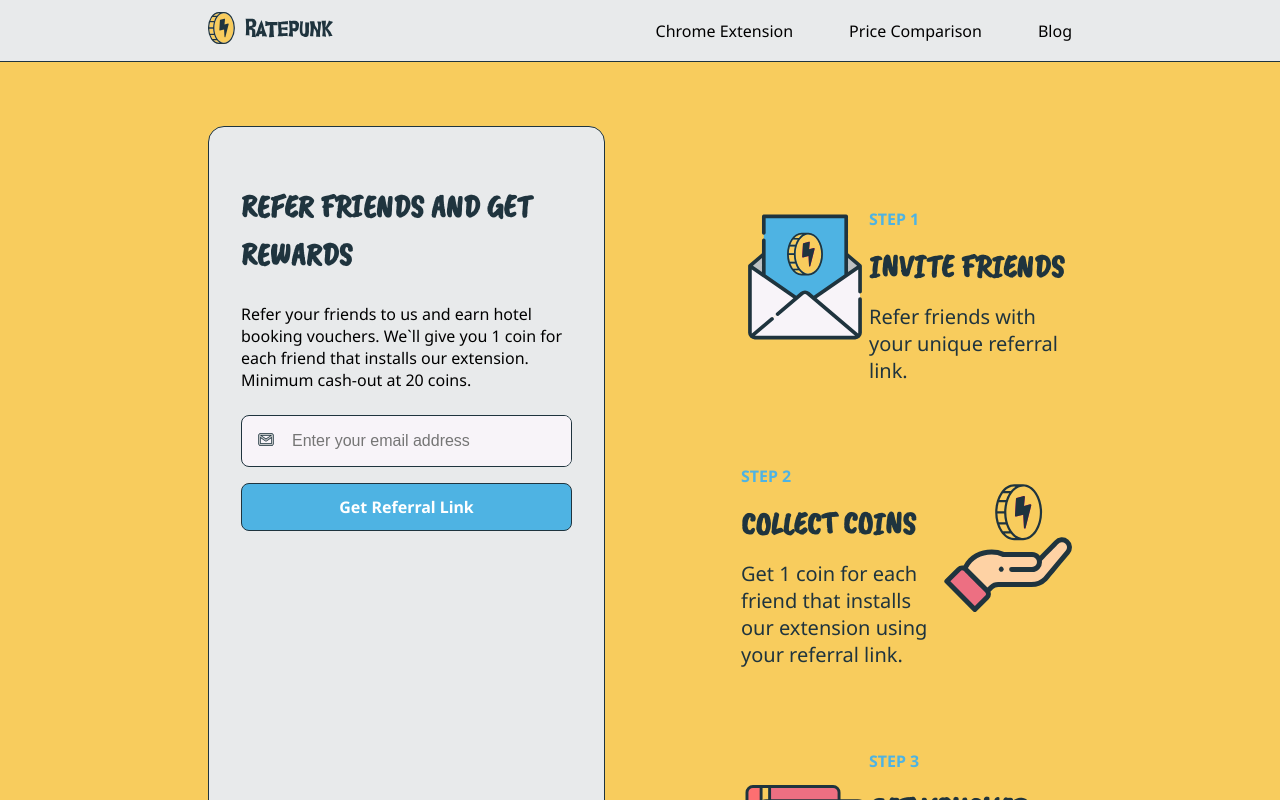
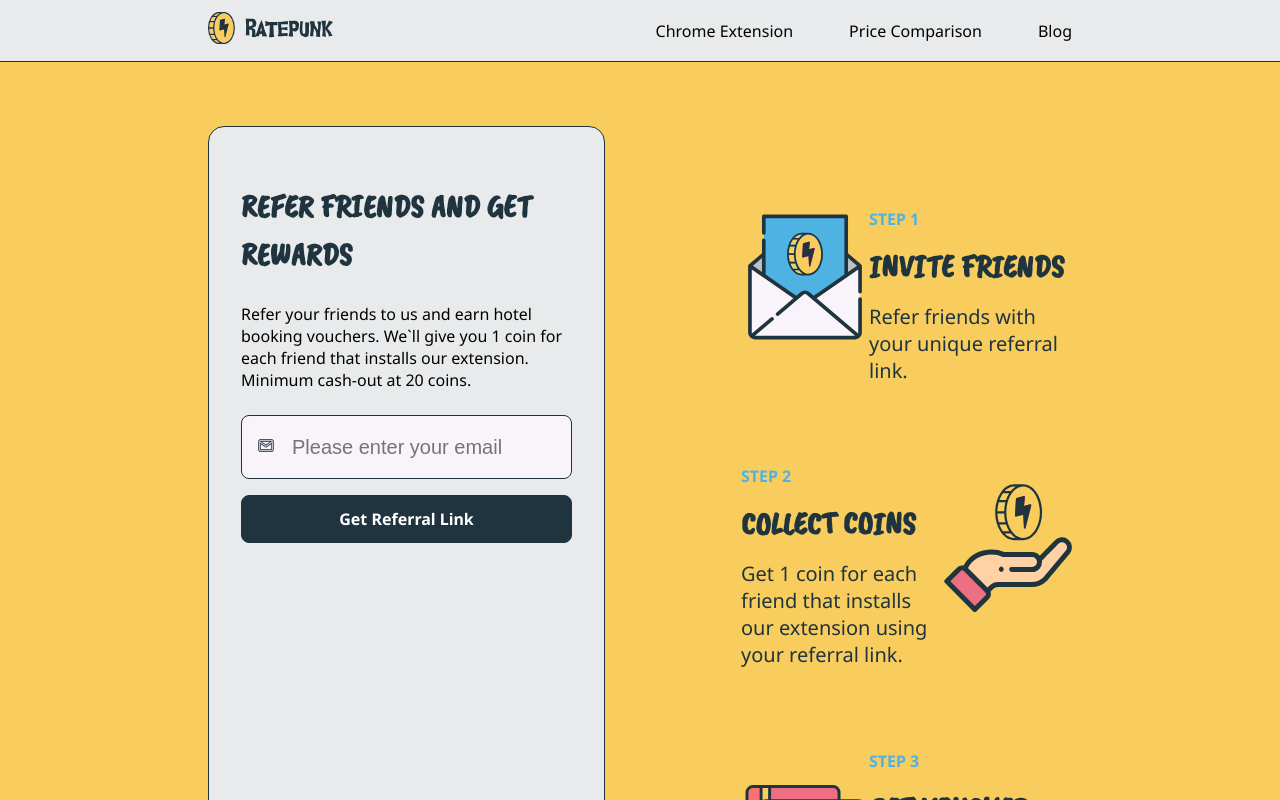
Before and after one commit to ImantasPrecas/reate-punk-fe-assignment, a Next.js app: page / in a window 1280 px wide. Shown: the top 800 px of the page. Built offline with nearby package versions, Linux system fonts and the light colour scheme.

Commit message:
send email to jsonBin endpoint, and show success and error messages, copy button works

```diff
--- a/package.json
+++ b/package.json
@@ -14,7 +14,9 @@
     "@types/react-dom": "18.2.5",
     "eslint": "8.42.0",
     "eslint-config-next": "13.4.5",
+    "install": "^0.13.0",
     "next": "13.4.5",
+    "npm": "^9.7.1",
     "react": "18.2.0",
     "react-dom": "18.2.0",
     "sass": "^1.63.4",
--- a/src/components/Footer/Footer.tsx
+++ b/src/components/Footer/Footer.tsx
@@ -66,7 +66,7 @@ const Footer = (props: Props) => {
 						<div>
 							<h4 className={styles.links_title}>Contact</h4>
 							<div className={styles.email}>
-								{/* <Image src={emailIcon} alt='email icon' /> */}
+								<Image src={emailIcon} alt='email icon' />
 								<a href='mailto:hi@ratepunk.com'>
 									<Image src={emailIcon} alt='email icon' />{' '}
 									<span>hi@ratepunk.com</span>
--- a/src/components/Navbar/Navbar.tsx
+++ b/src/components/Navbar/Navbar.tsx
@@ -1,4 +1,5 @@
 'use client';
+
 import { useState } from 'react';
 import styles from '@/styles/navbar.module.scss';
 import Image from 'next/image';
--- a/src/components/ReferSection/ReferCard.tsx
+++ b/src/components/ReferSection/ReferCard.tsx
@@ -1,15 +1,84 @@
 'use client';
-import { useState } from 'react';
+import { FormEvent, useState } from 'react';
+import useInput from '@/hooks/useInput';
+
 import styles from '@/styles/refer_card.module.scss';
 import Image from 'next/image';
 
 import emailIcon from '@/assets/email.svg';
 import confirmIcon from '@/assets/success.svg';
 
+const URI = 'https://api.jsonbin.io/v3/b';
+const BIN_ID = '64915aca9d312622a37284f3';
+const API_KEY = '$2b$10$kXqx9.5jH7Av.Q/QfvZaCuu5g2mElY95L80kx.EqJMXdgovA5/7AW';
+
 type Props = {};
 const ReferCard = (props: Props) => {
+	const [isCopied, setIsCopied] = useState(false);
 	const [emailConfirmed, setEmailConfirmed] = useState(false);
-	const [emailError, setEmailError] = useState(false);
+	const [isLoading, setIsLoading] = useState(false);
+	const [referralLink, setReferralLink] = useState('');
+	const [fetchError, setFetchError] = useState<null | string>(null);
+
+	const placeholderText = 'Please enter your email';
+
+	const {
+		value: enteredEmail,
+		isValid: enteredEmailIsValid,
+		hasError: emailInputHasError,
+		errorMessage: emailErrorMessage,
+		valueChangeHandler: handleEmailChange,
+		inputBlurHandler: emailBlurHandler,
+	} = useInput('email');
+
+	const sendEmail = async (url: string, data: { email: string }) => {
+		const response = await fetch(url, {
+			method: 'PUT',
+			headers: {
+				'Content-Type': 'application/json',
+				'X-Master-Key': API_KEY,
+				'X-Bin-Name': 'RatePunk',
+			},
+			body: JSON.stringify(data),
+		});
+
+		return response;
+	};
+
+	const formSubmitHandler = (e: FormEvent) => {
+		e.preventDefault();
+		setIsLoading(true);
+		sendEmail(`${URI}/${BIN_ID}`, { email: enteredEmail })
+			.then((respData) => {
+				if (respData) {
+					setIsLoading(false);
+				}
+				if (respData.status === 401) {
+					setFetchError('someting went wrong, please try again later...');
+					return;
+				}
+				if (respData.status === 200) {
+					setEmailConfirmed(true);
+					const data = respData
+						.json()
+						.then((data) => {
+							setReferralLink(data.metadata.parentId);
+						})
+
+						.catch((err) => {
+							setFetchError(err);
+						});
+				}
+			})
+			.catch((err) => {
+				setFetchError(err);
+			});
+	};
+
+	const handleCopyToClipboard = async () => {
+		navigator.clipboard.writeText(referralLink);
+		setIsCopied(true);
+	};
 
 	return (
 		<div className={styles.card}>
@@ -31,12 +100,27 @@ const ReferCard = (props: Props) => {
 				{/* /Confirm message */}
 
 				{/* Error message */}
-				{emailError && (
-					<p className={styles.form_errorMsg}>Please enter valid email</p>
+				{emailInputHasError && (
+					<p className={styles.form_errorMsg}>{emailErrorMessage}</p>
 				)}
+				{fetchError && <p className={styles.form_errorMsg}>{fetchError}</p>}
 				{/* /Error message */}
 
-				<form action=''>
+				{/* Referral link */}
+				{emailConfirmed && (
+					<div className={styles.referral_container}>
+						<p>{referralLink}</p>
+						{/* <input type='text' value={referralLink} readOnly /> */}
+						<button onClick={handleCopyToClipboard} disabled={isCopied}>
+							{isCopied ? 'Copied!' : 'Copy'}
+						</button>
+					</div>
+				)}
+				{/* /Referral link */}
+
+				{/* Email form */}
+				{!emailConfirmed && (
+					<form onSubmit={formSubmitHandler}>
 						<div className={styles.input_container}>
 							<span className={styles.icon}>
 								<Image
@@ -48,14 +132,27 @@ const ReferCard = (props: Props) => {
 								/>
 							</span>
 							<input
-							type='email'
+								type='text'
+								name='email'
+								value={enteredEmail}
+								onChange={handleEmailChange}
+								onBlur={emailBlurHandler}
 								className={styles.input_field}
-							placeholder='Enter your email address'
+								placeholder={placeholderText}
 							/>
 						</div>
-					<button className={styles.submitBtn}>Get Referral Link</button>
+						<button
+							disabled={!enteredEmailIsValid || isLoading}
+							type='submit'
+							className={styles.submitBtn}
+						>
+							{isLoading ? 'Please wait...' : 'Get Referral Link'}
+						</button>
 					</form>
+				)}
+				{/* /Email form */}
 			</div>
+
 			<p className={styles.bottom_text}>Limits on max rewards apply.</p>
 		</div>
 	);
--- /dev/null
+++ b/src/hooks/useInput.tsx
@@ -0,0 +1,72 @@
+import React, { useEffect, useState } from 'react';
+
+const useInput = (inputName: string) => {
+	const [enteredValue, setEnteredValue] = useState<string>('');
+	const [isTouched, setIsTouched] = useState<boolean | undefined>(false);
+	const [errorMessage, setErrorMessage] = useState<string | null>();
+	const [valueIsValid, setValueIsValid] = useState<boolean>();
+
+	useEffect(() => {
+		if (inputName === 'email') {
+			if (enteredValue.trim() === '') {
+				setErrorMessage('Email input should not be empty!');
+				setValueIsValid(false);
+				return;
+			}
+			if (
+				!/[a-z0-9!#$%&'*+/=?^_`{|}~-]+(?:\.[a-z0-9!#$%&'*+/=?^_`{|}~-]+)*@(?:[a-z0-9](?:[a-z0-9-]*[a-z0-9])?\.)+[a-z0-9](?:[a-z0-9-]*[a-z0-9])?/g.test(
+					enteredValue
+				)
+			) {
+				setErrorMessage('Please enter valid email');
+				setValueIsValid(false);
+				return;
+			} else {
+				setValueIsValid(true);
+			}
+		}
+		if (inputName === 'password') {
+			if (enteredValue.trim() === '') {
+				setErrorMessage('Password input should not be empty!');
+				setValueIsValid(false);
+				return;
+			}
+			if (enteredValue.trim().length < 4) {
+				setErrorMessage('Password should be more than 4 characters');
+				setValueIsValid(false);
+				return;
+			} else {
+				setValueIsValid(true);
+				setIsTouched(false);
+			}
+		}
+		// eslint-disable-next-line
+	}, [enteredValue, isTouched]);
+
+	const hasError = !valueIsValid && isTouched;
+
+	const valueChangeHandler = (e: React.ChangeEvent<HTMLInputElement>) => {
+		setEnteredValue(e.target.value);
+	};
+
+	const inputBlurHandler = (e: React.FocusEvent<HTMLInputElement>) => {
+		setIsTouched(true);
+	};
+
+	const reset = () => {
+		setEnteredValue('');
+		setIsTouched(false);
+	};
+
+	return {
+		value: enteredValue,
+		isValid: valueIsValid,
+		hasError,
+		errorMessage,
+		valueChangeHandler,
+		inputBlurHandler,
+		reset,
+	};
+};
+
+export default useInput;
--- a/src/styles/refer_card.module.scss
+++ b/src/styles/refer_card.module.scss
@@ -42,9 +42,40 @@
    }
 }
 
+.referral_container {
+   height: 4rem;
+   width: 100%;
+   display: flex;
+   justify-content: space-between;
+   align-items: center;
+   padding-left: 1rem;
+   margin-bottom: 1rem;
+   border: 1px solid var.$color-dark-gray;
+   border-radius: 8px;
+   background-color: var.$color-light-gray;
+   overflow: hidden;
+   p {
+      font-size: 20px;
+      color: #6D7A80;
+   }
+   button {
+      height: 100%;
+      width: 6rem;
+      border-left: 1px solid var.$color-dark-gray;;
+      font-size: 20px;
+      color: white;
+      font-weight: 700;
+      background-color: var.$color-blue;
+      cursor: pointer;
+
+   }
+}
+
 .input_container {
+   width: 100%;
+   height: 4rem;
    display: flex;
-   width: 100%;
+   align-items: center;
    margin-bottom: 1rem;
    border: 1px solid var.$color-dark-gray;
    border-radius: 8px;
@@ -53,13 +84,22 @@
 
    .icon {
       padding: 1rem;
+      align-items: center;
    }
    .input_field {
       width: 100%;
       border: none;
       background-color: inherit;
-      font-size: 1rem;
+      font-size: 20px;
    }
+
+}
+
+.submitBtn:disabled {
+   background-color: var.$color-dark-gray;
+   cursor: not-allowed;
+   transition: none !important;
+   transform: none !important;
 
 }
 
```
Also changed, not shown: 1 other file (tests, documents, lock files or other folders). Lines whose indentation alone changed are shown as unchanged.
